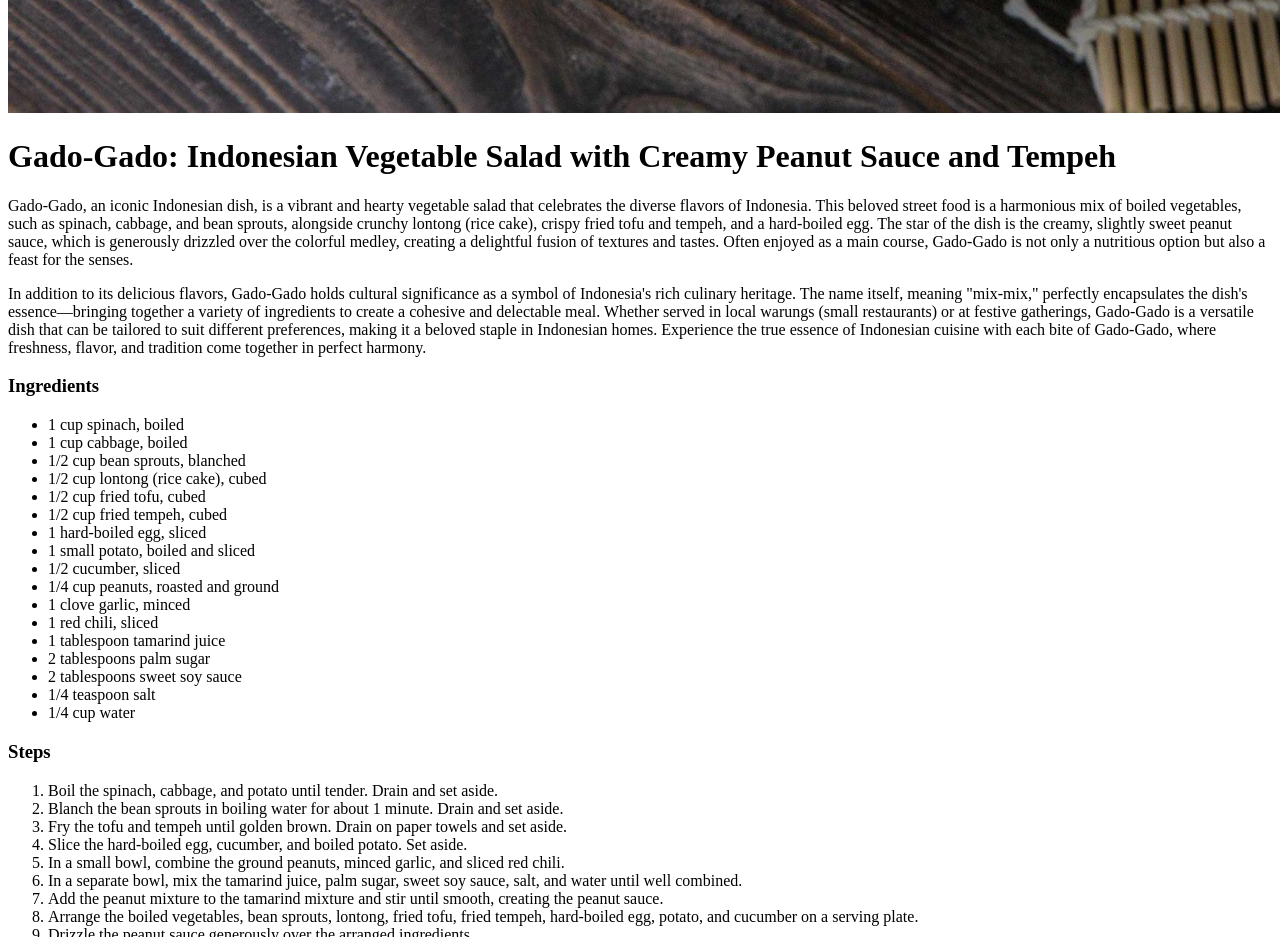
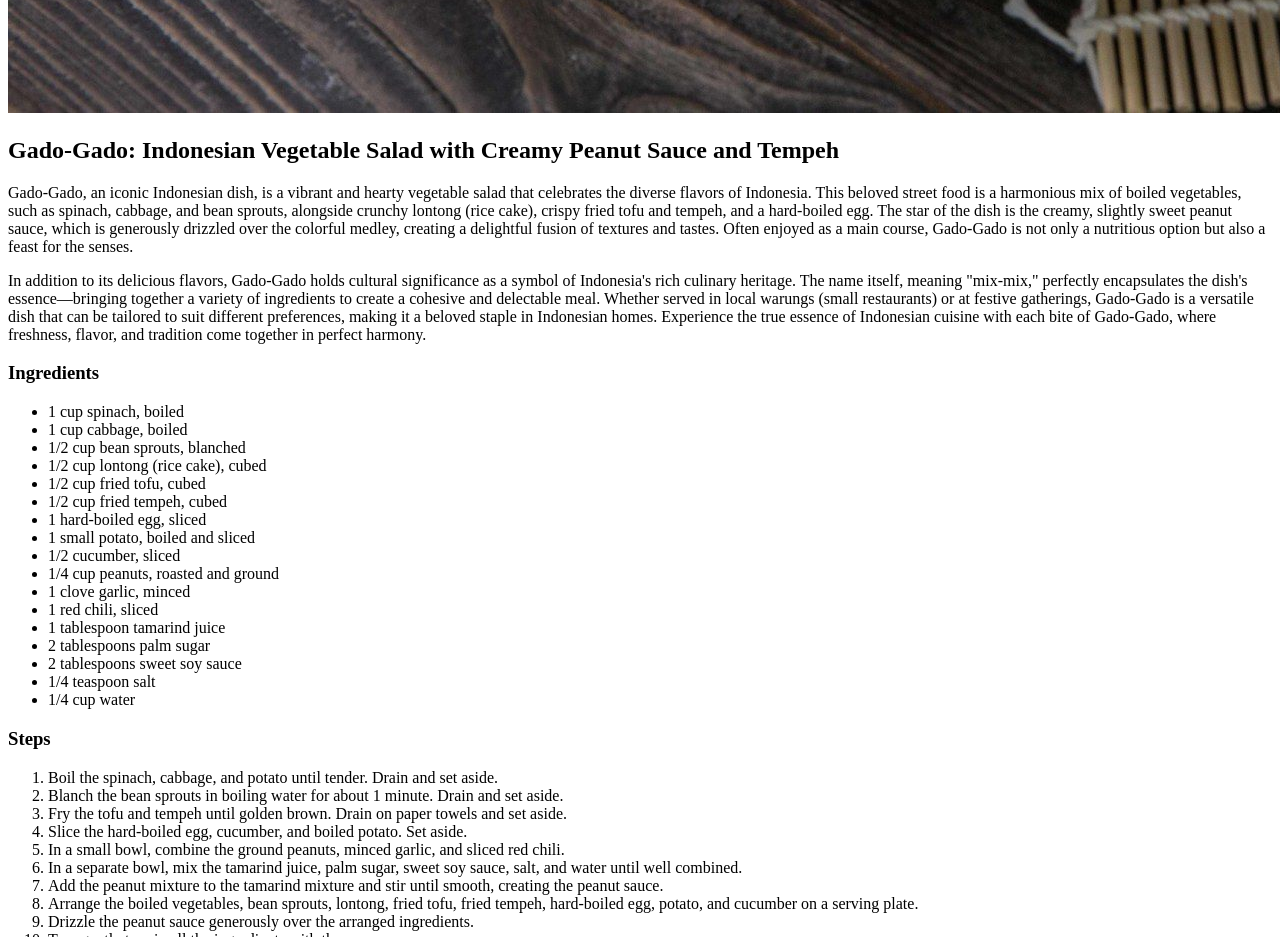
Before and after one commit to DebugVoyager/odin-recipes, a plain HTML site: page recipes/gado-gado.html in a window 1280 px wide. Shown: the part 1300-2237 px from the top of the page. Drawn offline with Linux system fonts and the light colour scheme.

Commit message:
Change <h1> to <h2> for consistency

```diff
--- a/recipes/gado-gado.html
+++ b/recipes/gado-gado.html
@@ -8,7 +8,7 @@
 <body>
     <h1>Gado-Gado</h1>
     <img src="../img/gado-gado.jpg" alt="A plate of gado-gado.">
-    <h1>Gado-Gado: Indonesian Vegetable Salad with Creamy Peanut Sauce and Tempeh</h1>
+    <h2>Gado-Gado: Indonesian Vegetable Salad with Creamy Peanut Sauce and Tempeh</h2>
     <p>Gado-Gado, an iconic Indonesian dish, is a vibrant and hearty vegetable salad that celebrates the diverse flavors of Indonesia. This beloved street food is a harmonious mix of boiled vegetables, such as spinach, cabbage, and bean sprouts, alongside crunchy lontong (rice cake), crispy fried tofu and tempeh, and a hard-boiled egg. The star of the dish is the creamy, slightly sweet peanut sauce, which is generously drizzled over the colorful medley, creating a delightful fusion of textures and tastes. Often enjoyed as a main course, Gado-Gado is not only a nutritious option but also a feast for the senses.</p>
     <p>In addition to its delicious flavors, Gado-Gado holds cultural significance as a symbol of Indonesia's rich culinary heritage. The name itself, meaning "mix-mix," perfectly encapsulates the dish's essence—bringing together a variety of ingredients to create a cohesive and delectable meal. Whether served in local warungs (small restaurants) or at festive gatherings, Gado-Gado is a versatile dish that can be tailored to suit different preferences, making it a beloved staple in Indonesian homes. Experience the true essence of Indonesian cuisine with each bite of Gado-Gado, where freshness, flavor, and tradition come together in perfect harmony.</p>
     <h3>Ingredients</h3>
```
